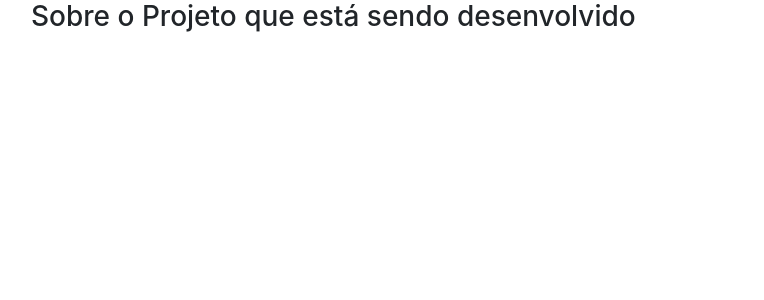
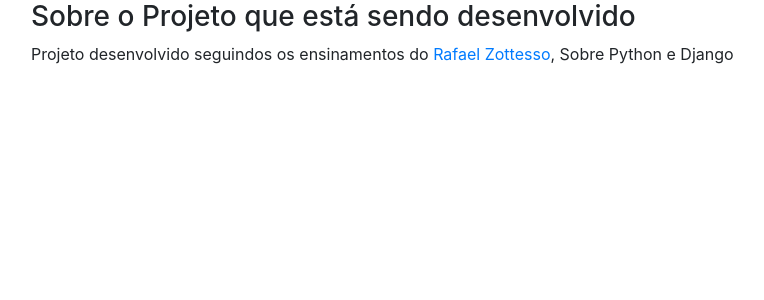
Before and after one commit to FrancimarAlexandre/DjangoSkillBuilder, a Django app: page /sobre/ in a window 1280 px wide. Shown: the part 56-356 px from the top of the page, without its empty margins (54-818 px from the left). Run offline with Django 5.2, Linux system fonts and the light colour scheme; some libraries are stand-ins or nearby versions.

Commit message:
página sobre

```diff
--- a/Python_Django/Progressao/paginas/templates/paginas/sobre.html
+++ b/Python_Django/Progressao/paginas/templates/paginas/sobre.html
@@ -6,5 +6,7 @@
 {% block conteudo %}
 
     <h3>Sobre o Projeto que está sendo desenvolvido</h3>
+    <p> Projeto desenvolvido seguindos os ensinamentos do <a href="https://www.youtube.com/watch?v=NNHlGCdQSNw&list=PLjv17QYEBJPpd6nI-MXpIa4qR7prKfPQz">Rafael Zottesso</a>, Sobre Python e Django <br>
 
+    </p>
 {% endblock %}
```
